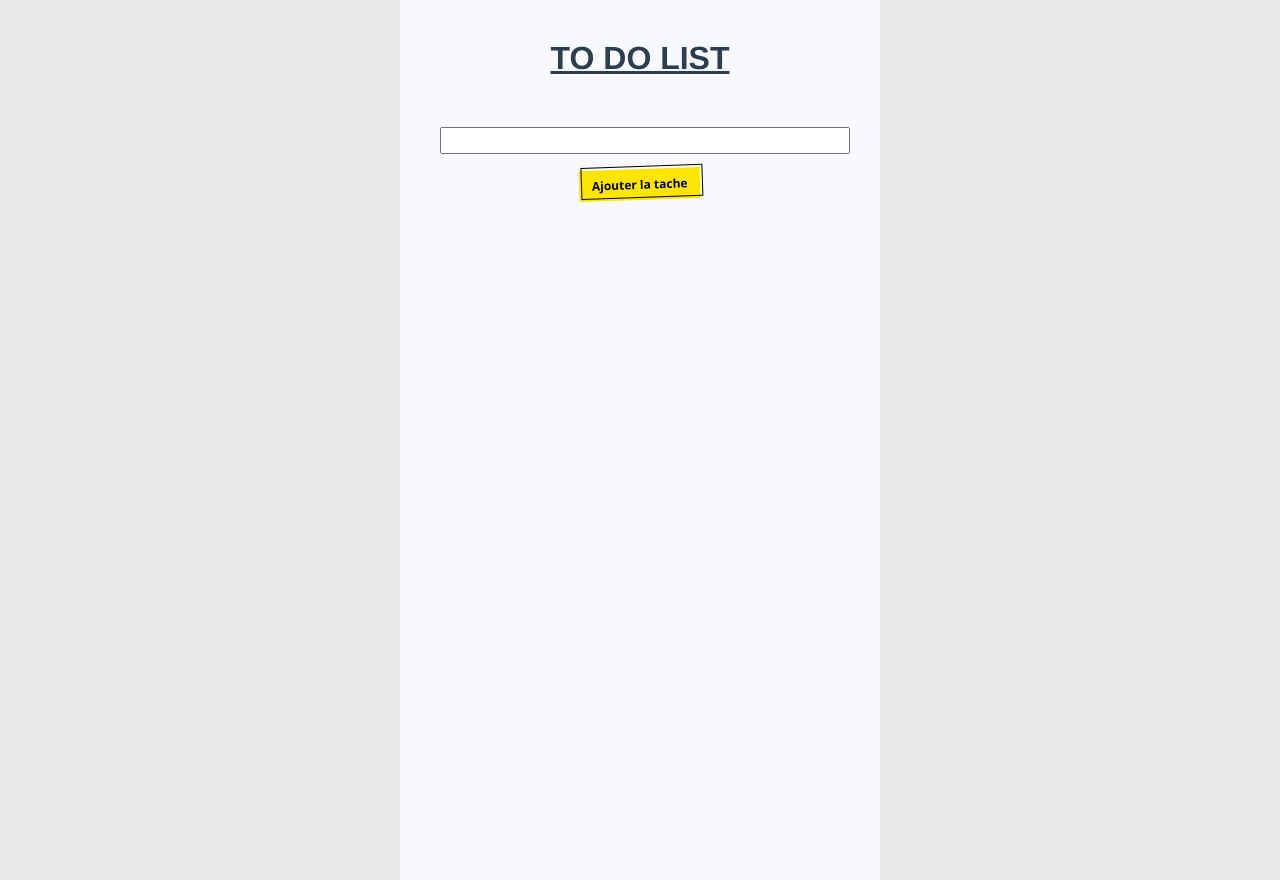
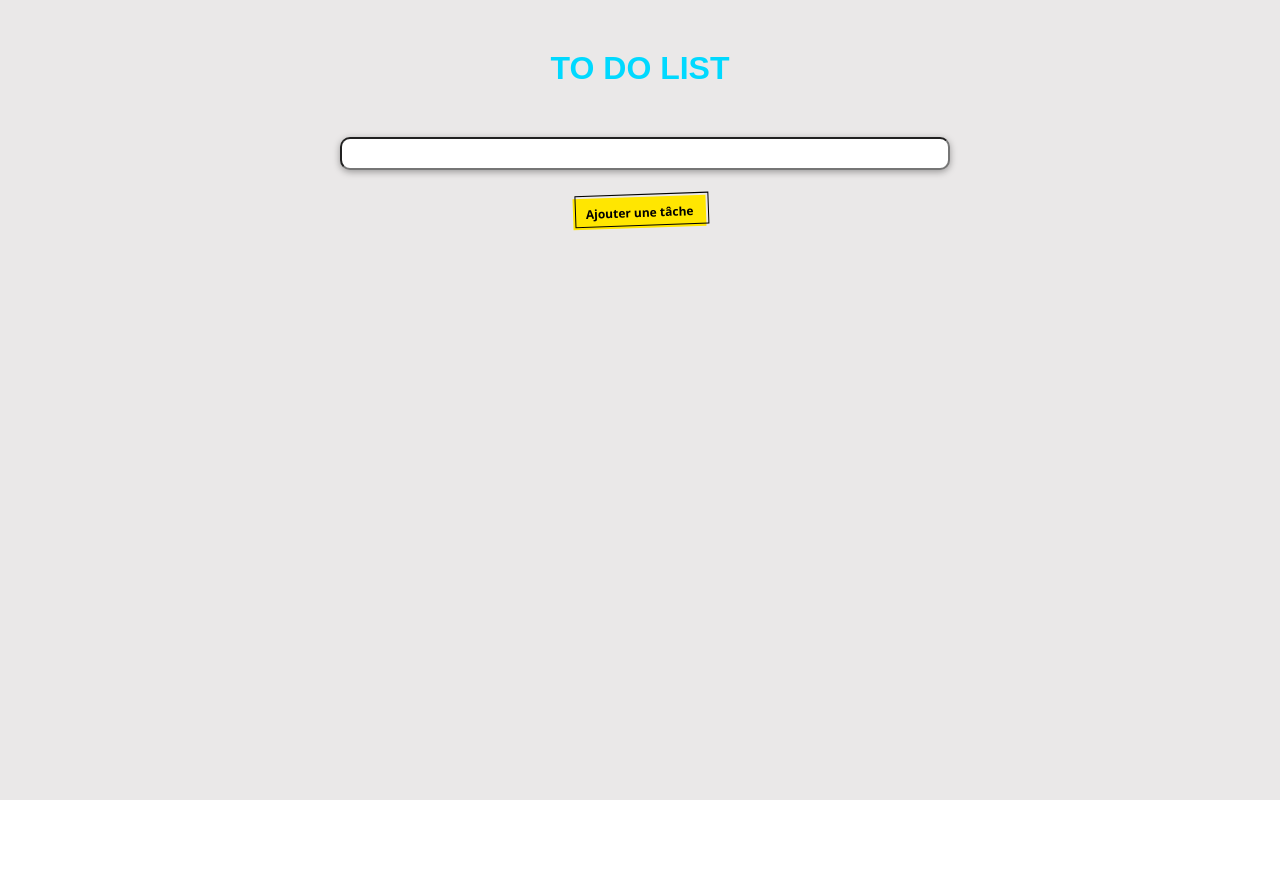
Before and after one commit to C0D0/carry-todo, a Vue app in the folder todo-json/: page / in a window 1280 px wide. After the commit the page ends 800 px from the top, so only its background shows below. Built offline with nearby package versions, Linux system fonts and the light colour scheme.

Commit message:
Nouvelle modification

```diff
--- a/todo-json/index.html
+++ b/todo-json/index.html
@@ -3,6 +3,7 @@
   <head>
     <meta charset="UTF-8" />
     <link rel="icon" type="image/svg+xml" href="/vite.svg" />
+    <link rel="stylesheet" href="https://cdnjs.cloudflare.com/ajax/libs/font-awesome/4.7.0/css/font-awesome.min.css">
     <meta name="viewport" content="width=device-width, initial-scale=1.0" />
     <title>To Do List </title>
   </head>
--- a/todo-json/src/App.vue
+++ b/todo-json/src/App.vue
@@ -19,7 +19,6 @@ export default defineComponent({
   padding: 0;
 }
 #app {
-  background-color: #eae8e8;
   display: flex;
   justify-content: center;
   font-family: Avenir, Helvetica, Arial, sans-serif;
@@ -27,5 +26,7 @@ export default defineComponent({
   -moz-osx-font-smoothing: grayscale;
   text-align: center;
   color: #2c3e50;
+  background-color: #eae8e8;
+  min-height: 100vh;
 }
 </style>
--- a/todo-json/src/components/TodoApp.vue
+++ b/todo-json/src/components/TodoApp.vue
@@ -19,13 +19,13 @@
   </script>
   <style scoped>
   .todo-app {
-    padding: 5vh;
-    min-height: 100vh;
-    width: 400px;
-    background-color: #f7f9fc;
+    width: 600px;
   }
+
   h1 {
     text-transform: uppercase;
-    text-decoration: underline;
+    Font-family: "Century Gothic", CenturyGothic, AppleGothic, sans-serif;
+    color: rgb(0, 217, 255);
+    margin-top:50px;
   }
   </style>
--- a/todo-json/src/components/TodoForm.vue
+++ b/todo-json/src/components/TodoForm.vue
@@ -2,7 +2,7 @@
     <div>
       <form @submit.prevent="addItemAndClear(todo)">
         <input v-model="todo" type="text" />
-        <button class="button-53" role="button">Ajouter la tache</button>
+        <button class="button-53" role="button">Ajouter une tâche</button>
         <div class="alert-div">
           <div v-show="store.showAlert" class="alert">
             Rentrez une tache
@@ -42,23 +42,16 @@
 
   input {
     margin-top: 50px;
-    margin-bottom: 15px;
+    margin-bottom: 27px;
     padding: 0.25rem 0.2rem;
     width: 100%;
     display: block;
+    text-align: center;
+    border-radius: 10px;
+    font-size: large;
+    box-shadow: rgba(0, 0, 0, 0.35) 0px 2px 7px;
   }
-  /*
-  button {
-    margin-left: 30px;
-    background-color: #2f6089;
-    padding: 5px 10px;
-    border: none;
-    border-radius: 5px;
-    font-weight: 800;
-    color: white;
-    width: 20%;
-  }
-  */
+
   .alert-div {
     min-height: 25px
   }
@@ -111,4 +104,4 @@
   left: 0.5px;
 }
 
-  </style>
+</style>
--- a/todo-json/src/components/TodoList.vue
+++ b/todo-json/src/components/TodoList.vue
@@ -2,18 +2,9 @@
   <div v-for="todo in todoList" :key="todo.id" class="list">
     <div class="item">
       <span :class="{ completed: todo.completed }">{{ todo.item }}</span>
-      <div>
-        <button @click.stop="toggleCompleted(todo.id)"><svg xmlns="http://www.w3.org/2000/svg"
-            viewBox="0 0 448 512"><!--! Font Awesome Pro 6.4.0 by @fontawesome - https://fontawesome.com License - https://fontawesome.com/license (Commercial License) Copyright 2023 Fonticons, Inc. -->
-            <path
-              d="M438.6 105.4c12.5 12.5 12.5 32.8 0 45.3l-256 256c-12.5 12.5-32.8 12.5-45.3 0l-128-128c-12.5-12.5-12.5-32.8 0-45.3s32.8-12.5 45.3 0L160 338.7 393.4 105.4c12.5-12.5 32.8-12.5 45.3 0z" />
-          </svg></button>
-        <button @click="deleteTodo(todo.id)" class="x">
-          <svg xmlns="http://www.w3.org/2000/svg"
-            viewBox="0 0 448 512"><!--! Font Awesome Pro 6.4.0 by @fontawesome - https://fontawesome.com License - https://fontawesome.com/license (Commercial License) Copyright 2023 Fonticons, Inc. -->
-            <path
-              d="M170.5 51.6L151.5 80h145l-19-28.4c-1.5-2.2-4-3.6-6.7-3.6H177.1c-2.7 0-5.2 1.3-6.7 3.6zm147-26.6L354.2 80H368h48 8c13.3 0 24 10.7 24 24s-10.7 24-24 24h-8V432c0 44.2-35.8 80-80 80H112c-44.2 0-80-35.8-80-80V128H24c-13.3 0-24-10.7-24-24S10.7 80 24 80h8H80 93.8l36.7-55.1C140.9 9.4 158.4 0 177.1 0h93.7c18.7 0 36.2 9.4 46.6 24.9zM80 128V432c0 17.7 14.3 32 32 32H336c17.7 0 32-14.3 32-32V128H80zm80 64V400c0 8.8-7.2 16-16 16s-16-7.2-16-16V192c0-8.8 7.2-16 16-16s16 7.2 16 16zm80 0V400c0 8.8-7.2 16-16 16s-16-7.2-16-16V192c0-8.8 7.2-16 16-16s16 7.2 16 16zm80 0V400c0 8.8-7.2 16-16 16s-16-7.2-16-16V192c0-8.8 7.2-16 16-16s16 7.2 16 16z" />
-          </svg></button>
+      <div class="bouton-flex">
+        <button @click.stop="toggleCompleted(todo.id)"><i class="fa fa-check bouton-completed"></i></button>
+        <button @click="deleteTodo(todo.id)"><i class="fa fa-trash bouton-trash"></i></button>
       </div>
     </div>
   </div>
@@ -40,11 +31,9 @@ button {
   margin: 0 10px;
   background-color: transparent;
   border: none;
+  cursor: pointer;
 }
 
-button > svg {
-  height: 20px;
-}
 .completed {
   text-decoration: line-through;
   opacity: 20%;
@@ -58,7 +47,31 @@ button > svg {
 .item {
   display: flex;
   font-size: 1.5em;
+  Font-family: "Century Gothic", CenturyGothic, AppleGothic, sans-serif;
+  font-size: x-large;
   justify-content: space-between;
   width: 80vw;
   padding: 5px;
-}</style>
+  background-color: white;
+  border-radius: 20px;
+  margin-top: 20px;
+  padding: 10px;
+  border: 2px solid rgb(11, 205, 219);
+  box-shadow: rgba(0, 0, 0, 0.35) 0px 2px 7px;
+}
+
+.bouton-flex {
+  display: flex;
+}
+
+.bouton-completed {
+  color: green;
+  font-size: 30px;
+}
+
+.bouton-trash {
+  color: red;
+  font-size: 30px;
+}
+
+</style>
```
